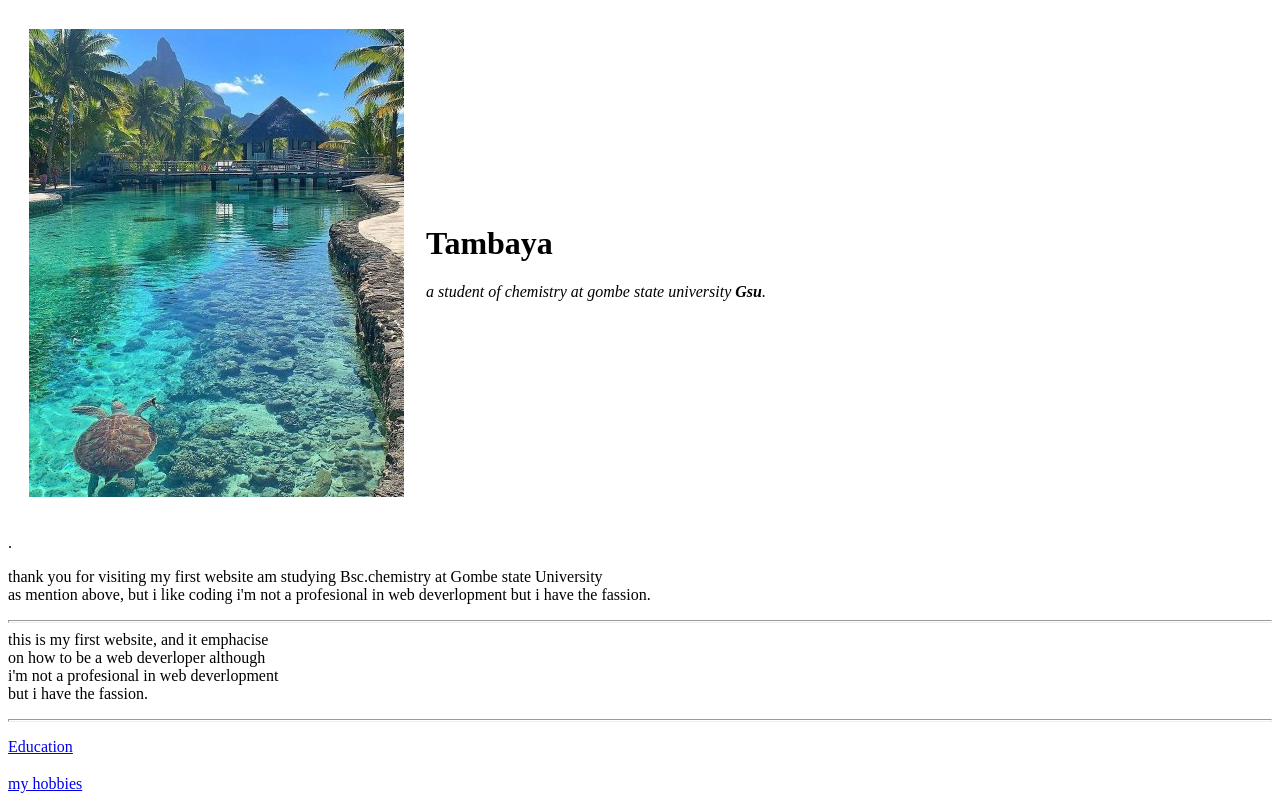
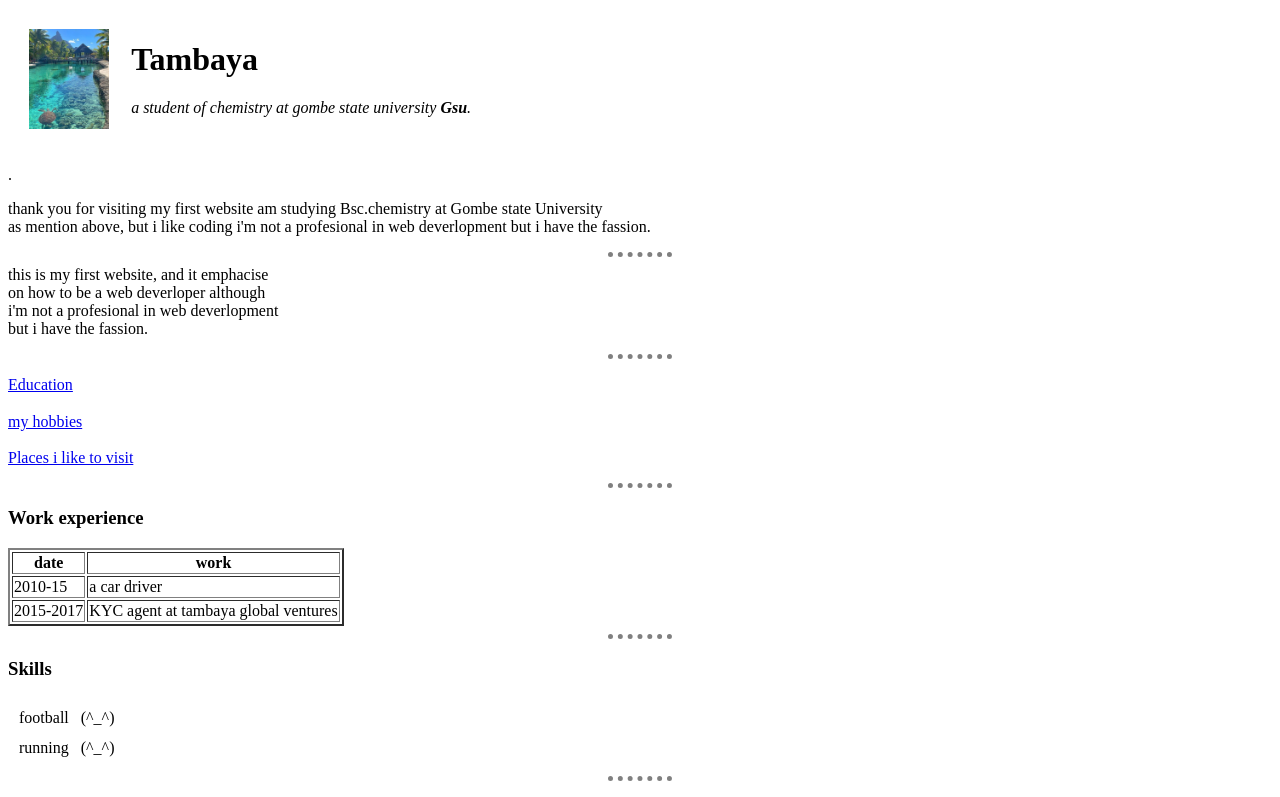
Before and after one commit to Ibrahimkumo/Ibrahimkumo.github.io, a plain HTML site: page index.html in a window 1280 px wide. Shown: the top 797 px of the page. Drawn offline with Linux system fonts and the light colour scheme.

Commit message:
Update2 index.html

```diff
--- a/index.html
+++ b/index.html
@@ -3,6 +3,26 @@
 <meta charset="UTF-8">
 <title>Ibrahim tambaya personal site</title>
 </head>
+    <style>
+
+
+    hr {
+        border-style:none;
+        border-top-style:dotted;
+        border-color:grey;
+        border-width:5px;
+        width:5%;
+       }
+
+    body {
+        background-color: white;
+    }
+
+    img {
+        height:100px;
+    }
+
+</style>
 <body>
     <table cellspacing="20px">
         <tr>
```
